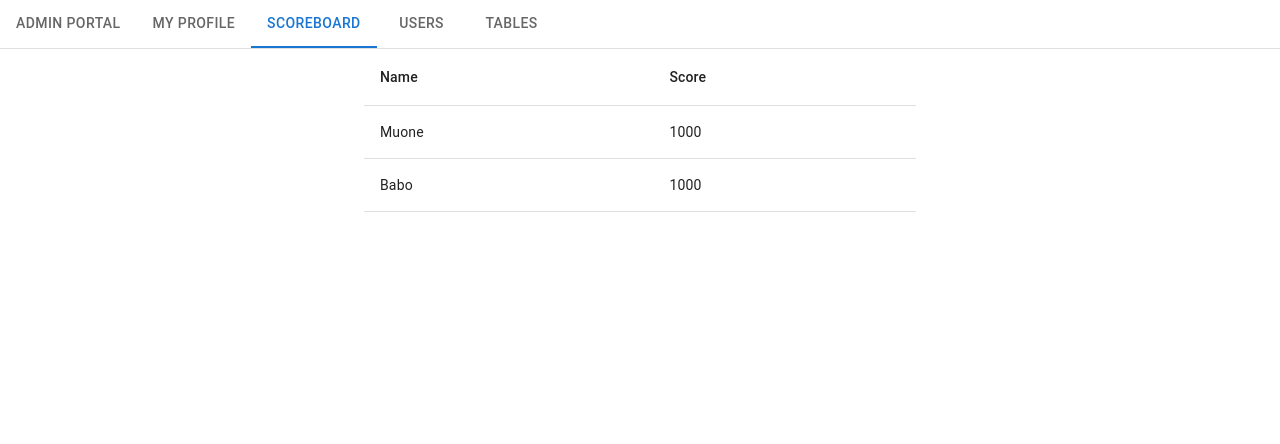
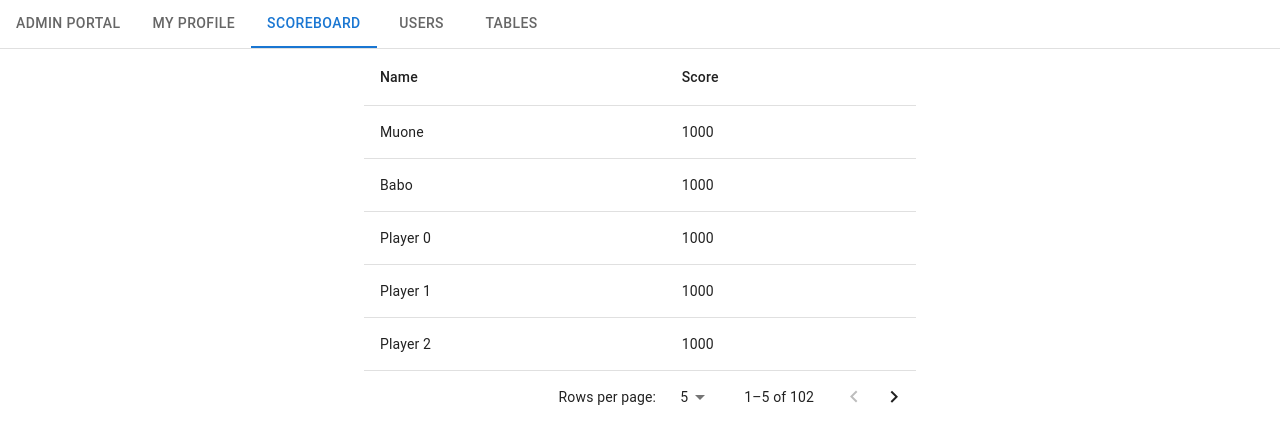
Before and after one commit to michaeljang94/muzino, a React (Create React App) app: page /scoreboard in a window 1280 px wide. Both pictures are taken after a click on the tab "SCOREBOARD". Shown: the top 444 px of the page. Built offline with nearby package versions, Linux system fonts and the light colour scheme.

Commit message:
Pagination for tables

```diff
--- a/src/pages/Scoreboard.tsx
+++ b/src/pages/Scoreboard.tsx
@@ -7,6 +7,7 @@ import {
   TableCell,
   TableContainer,
   TableHead,
+  TablePagination,
   TableRow,
 } from '@mui/material';
 
@@ -16,6 +17,20 @@ interface Player {
 }
 
 export const Scoreboard: React.FC = () => {
+
+  const [page, setPage] = React.useState(0);
+  const [rowsPerPage, setRowsPerPage] = React.useState(5);
+
+  const handleChangePage = (event: unknown, newPage: number) => {
+    setPage(newPage);
+  };
+
+  const handleChangeRowsPerPage = (event: React.ChangeEvent<HTMLInputElement>) => {
+    setRowsPerPage(parseInt(event.target.value, 10));
+    setPage(0);
+  };
+
+  const generateRandomPlayerMap = () => {
     const examplePlayersMap: Player[] = [
       {
         name: 'Muone',
@@ -26,6 +41,29 @@ export const Scoreboard: React.FC = () => {
         score: '1000',
       },
     ];
+
+    for(let i = 0; i < 100; i++) {
+      const playerName = "Player " + i;
+      const playerMoney = "1000";
+
+      examplePlayersMap.push({
+        name: playerName,
+        score: playerMoney
+      })
+    }
+
+    return examplePlayersMap
+  }
+
+  const examplePlayersMap = generateRandomPlayerMap()
+
+  const visibleRows = React.useMemo(
+    () =>
+      [...examplePlayersMap]
+        // .sort(getComparator(order, orderBy))
+        .slice(page * rowsPerPage, page * rowsPerPage + rowsPerPage),
+    [page, rowsPerPage],
+  );
 
   return (
     // <div className="scoreboard">
@@ -39,7 +77,7 @@ export const Scoreboard: React.FC = () => {
             </TableRow>
           </TableHead>
           <TableBody>
-            {examplePlayersMap.map(player => (
+            {visibleRows.map(player => (
               <>
                 <TableRow>
                   <TableCell>{player.name}</TableCell>
@@ -50,6 +88,15 @@ export const Scoreboard: React.FC = () => {
           </TableBody>
         </Table>
       </TableContainer>
+      <TablePagination
+          rowsPerPageOptions={[5, 10, 25]}
+          component="div"
+          count={examplePlayersMap.length}
+          rowsPerPage={rowsPerPage}
+          page={page}
+          onPageChange={handleChangePage}
+          onRowsPerPageChange={handleChangeRowsPerPage}
+        />
     </Container>
 
     // </div>
```
Lines whose indentation alone changed are shown as unchanged.
